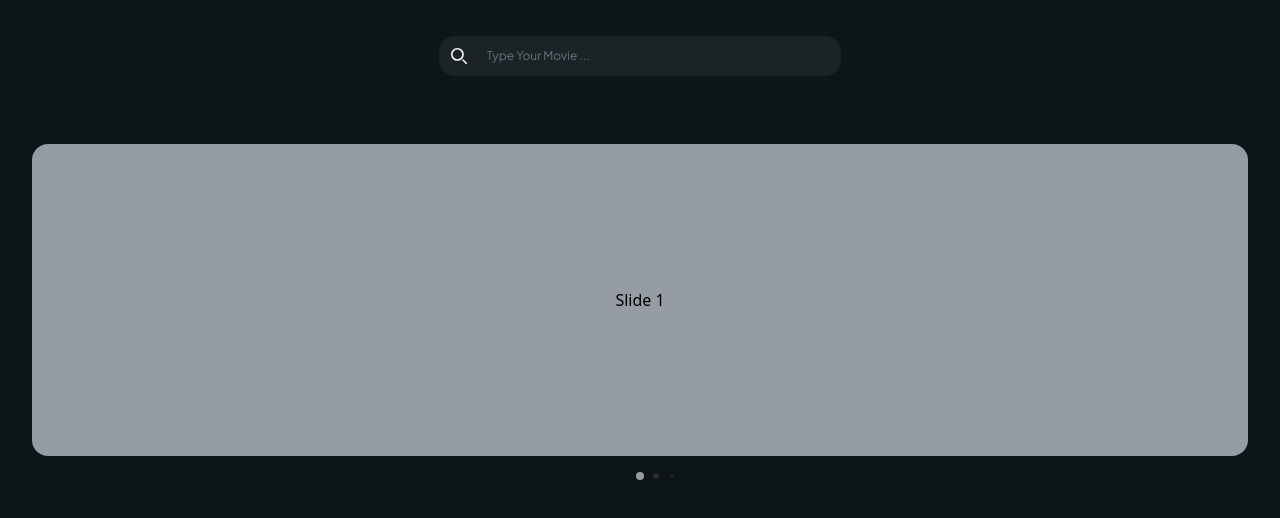
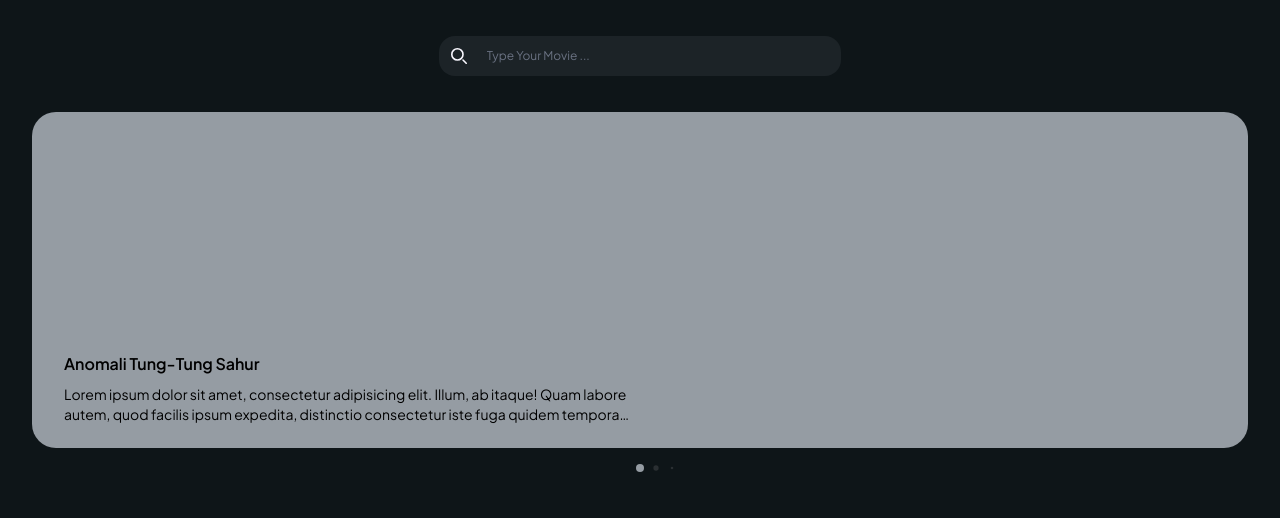
Before and after one commit to amntllhz/ningali, a React (Vite) app: page / in a window 1280 px wide. Shown: the top 518 px of the page. Built offline with nearby package versions, Linux system fonts and the light colour scheme.

Commit message:
style: next base carousel

```diff
--- a/src/components/Carousel/index.jsx
+++ b/src/components/Carousel/index.jsx
@@ -24,24 +24,25 @@ const Carousel = () => {
                 modules={[Pagination]}
                 className="mySwiper"
             >
-                <SwiperSlide className=' justify-center p-8 text-center'>
-                    <div className='flex flex-col rounded-2xl justify-center items-center bg-accent p-36'>
-                        <p>Slide 1</p>
+                <SwiperSlide className=' justify-center px-8 pb-8 text-center'>
+                    <div className='relative flex flex-col rounded-3xl justify-center items-center bg-accent p-42'>
+                        <p className='absolute bottom-18 left-8 font-display font-semibold'>Anomali Tung-Tung Sahur</p>
+                        <p className='absolute bottom-6 left-8 font-display text-sm text-left w-1/2 line-clamp-2'>Lorem ipsum dolor sit amet, consectetur adipisicing elit. Illum, ab itaque! Quam labore autem, quod facilis ipsum expedita, distinctio consectetur iste fuga quidem tempora sapiente. Facilis, quos! Quod adipisci excepturi incidunt architecto dolor odit, dicta distinctio obcaecati quasi. Voluptate perspiciatis debitis corrupti, quo ad odio magni quis modi dolorem explicabo?</p>
                     </div>
                 </SwiperSlide>
-                <SwiperSlide className=' justify-center p-8 text-center'>
-                    <div className='flex flex-col rounded-2xl justify-center items-center bg-accent p-36'>
-                        <p>Slide 1</p>
+                <SwiperSlide className=' justify-center px-8 pb-8 text-center'>
+                    <div className='relative flex flex-col rounded-3xl justify-center items-center bg-accent p-42'>
+                        <p className='absolute bottom-10 left-10'>Slide 1</p>
                     </div>
                 </SwiperSlide>
-                <SwiperSlide className=' justify-center p-8 text-center'>
-                    <div className='flex flex-col rounded-2xl justify-center items-center bg-accent p-36'>
-                        <p>Slide 1</p>
+                <SwiperSlide className=' justify-center px-8 pb-8 text-center'>
+                    <div className='relative flex flex-col rounded-3xl justify-center items-center bg-accent p-42'>
+                        <p className='absolute bottom-10 left-10'>Slide 1</p>
                     </div>
                 </SwiperSlide>
-                <SwiperSlide className=' justify-center p-8 text-center'>
-                    <div className='flex flex-col rounded-2xl justify-center items-center bg-accent p-36'>
-                        <p>Slide 1</p>
+                <SwiperSlide className=' justify-center px-8 pb-8 text-center'>
+                    <div className='relative flex flex-col rounded-3xl justify-center items-center bg-accent p-42'>
+                        <p className='absolute bottom-10 left-10'>Slide 1</p>
                     </div>
                 </SwiperSlide>
 
```
